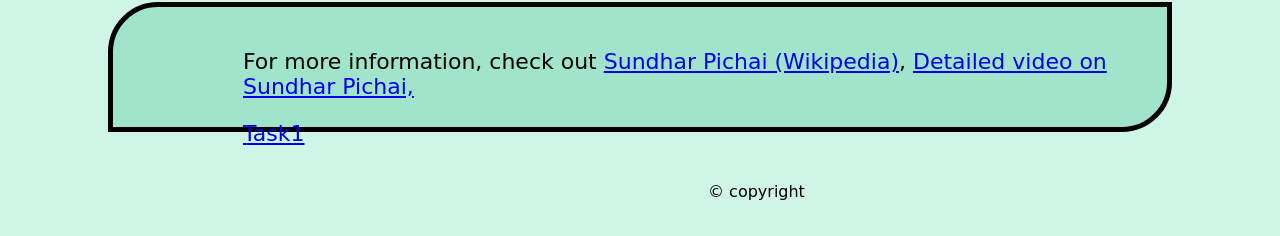
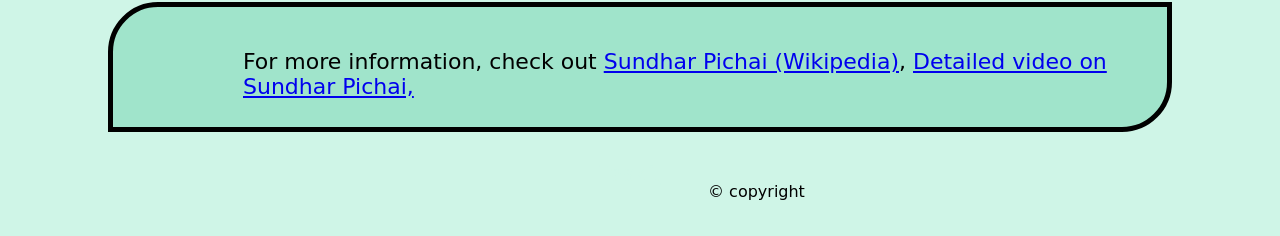
Before and after one commit to eshwarprasad01/sundhar-pichai, a plain HTML site: page index.html in a window 1280 px wide. Shown: the part 1840-2076 px from the top of the page. Drawn offline with Linux system fonts and the light colour scheme.

Commit message:
adding task1

```diff
--- a/styles.css
+++ b/styles.css
@@ -90,3 +90,24 @@
   margin-bottom: 40px;
   padding-left: 700px;
 }
+#task1 {
+  margin: 0;
+  position: relative;
+  text-align: center;
+  right: 75px;
+  top: 40px;
+}
+#link {
+  color: #cff5e7;
+}
+#link:hover {
+  color: black;
+}
+/* #task1:hover {
+  color: black;
+  margin: 0;
+  position: relative;
+  text-align: center;
+  right: 75px;
+  top: 40px;
+} */
```
